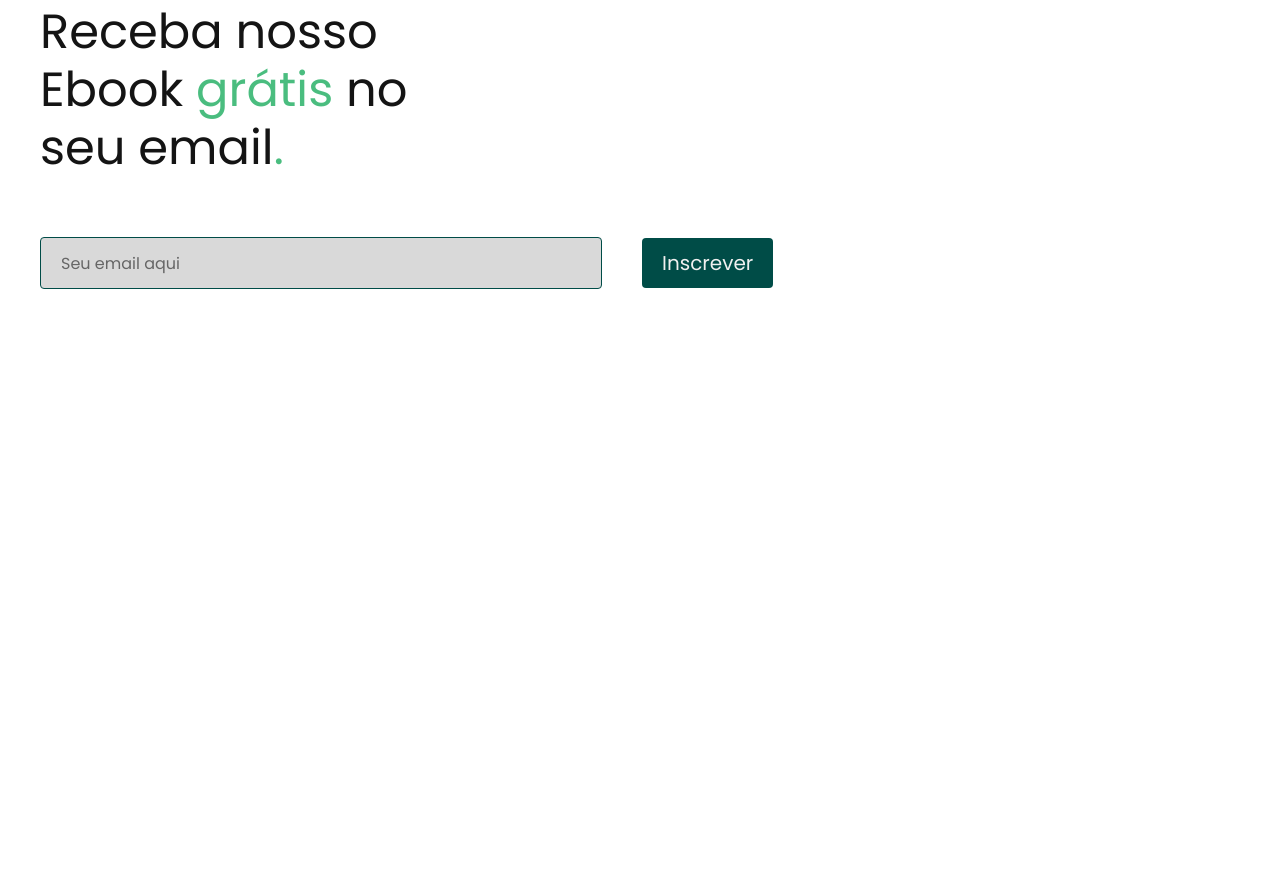
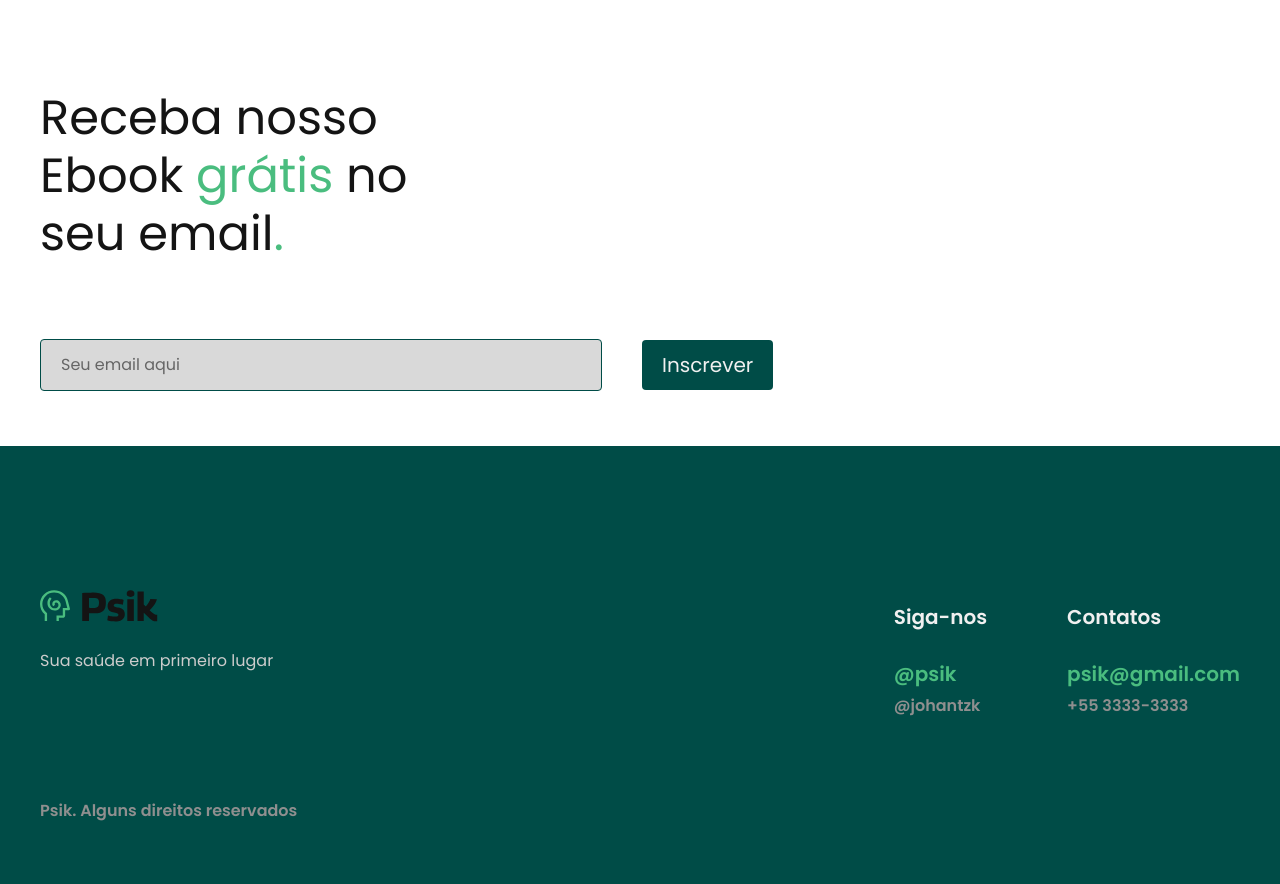
Before and after one commit to feilonn/Psicoterapia, a plain HTML site: page index.html in a window 1280 px wide. Shown: the part 1916-2800 px from the top of the page. Before the commit the page ends 2245 px from the top, so only its background shows below. Drawn offline with Linux system fonts and the light colour scheme; a web font is replaced by a local one.

Commit message:
feat: Adicionado footer e sua responsividade

```diff
--- /dev/null
+++ b/css/footer.css
@@ -0,0 +1,101 @@
+.footer {
+  max-width: 100%;
+  background: #004C47;
+}
+.footer-container {
+  max-width: 1200px;
+  margin: 0 auto;
+  padding: 40px 20px;
+  display: grid;
+  grid-template-columns: 1fr 2fr;
+  row-gap: 80px;
+}
+.footer-copy {
+  grid-column: 1;
+  color: #8F8F8F;
+  font-size: 1rem;
+  font-weight: 600;
+  line-height: 1.5;
+  align-self: end;
+  margin-bottom: 40px;
+}
+.footer-logo {
+  margin-top: 90px;
+}
+.footer-logo p {
+  color: #CCCCCC;
+  font-size: 1rem;
+  line-height: 1.18;
+}
+.footer-contatos {
+  grid-row: 1;
+  grid-column: 2;
+  display: flex;
+  align-items: center;
+  justify-content: end;
+  gap: 80px;
+  margin-top: 90px;
+}
+.footer-contatos h4 {
+  color: #F0F0F0;
+  font-size: 1.25rem;
+  line-height: 1.5;
+  font-weight: 600;
+}
+.social-lista a, .contato-lista a {
+  color: #4ABD7F;
+  font-size: 1.25rem;
+  line-height: 1.5;
+  font-weight: 600;
+}
+.social-lista span, .contato-lista span {
+  color: #8F8F8F;
+  font-size: 1rem;
+  line-height: 1.5;
+  font-weight: 600;
+}
+@media(max-width: 800px) {
+  .footer-logo {
+    margin-top: 40px;
+  }
+  .footer-contatos {
+    margin-top: 40px;
+  }
+  .footer-copy {
+    font-size: .8rem;
+  }
+  .footer-contatos h4, .social-lista a, .contato-lista a {
+    font-size: 1rem;
+  }
+  .social-lista span, .contato-lista span {
+    font-size: .8rem;
+  }
+  .footer-logo p {
+    font-size: .8rem;
+  }
+}
+@media(max-width: 600px) {
+  .footer-container {
+    grid-template-columns: 1fr;
+    justify-items: center;
+    row-gap: 20px;
+  }
+  .footer-contatos {
+    grid-column: 1;
+    grid-row: 2;
+  }
+  .footer-copy {
+    margin-top: 40px;
+  }
+}
+@media(max-width: 400px) {
+  .footer-logo {
+    margin-top: 20px;
+  }
+  .footer-contatos {
+    flex-direction: column;
+    align-items: start;
+    gap: 20px;
+    margin-top: 20px;
+  }
+}
--- a/css/global.css
+++ b/css/global.css
@@ -5,7 +5,7 @@ body {
   padding: 0px;
   font-family: "Poppins", Arial, sans-serif;
 }
-h1, h2, h3, p {
+h1, h2, h3, h4 p {
   margin: 0px;
 }
 ul {
--- a/css/style.css
+++ b/css/style.css
@@ -3,3 +3,4 @@
 @import './introducao.css';
 @import './servicos.css';
 @import './beneficios.css';
+@import './footer.css';
--- a/index.html
+++ b/index.html
@@ -84,5 +84,30 @@
       <p class="beneficios-button"><a href="#">Inscrever</a></p>
     </div>
   </section>
+  <footer class="footer" id="contato">
+    <div class="footer-container">
+      <div class="footer-logo">
+        <img src="/img/logo.svg" alt="Psik">
+        <p>Sua saúde em primeiro lugar</p>
+      </div>
+      <span class="footer-copy">Psik. Alguns direitos reservados</span>
+      <div class="footer-contatos">
+        <div class="footer-social">
+          <h4>Siga-nos</h4>
+          <ul class="social-lista">
+            <li class="social-item"><a href="#">@psik</a></li>
+            <li class="social-item"><a href="#"><span>@johantzk</span></a></li>
+          </ul>
+        </div>
+        <div class="footer-emails">
+          <h4>Contatos</h4>
+          <ul class="contato-lista">
+            <li class="contato-item"><a href="#">psik@gmail.com</a></li>
+            <li class="contato-item"><a href="#"><span>+55 3333-3333</span></a></li>
+          </ul>
+        </div>
+      </div>
+    </div>
+  </footer>
 </body>
 </html>
```
